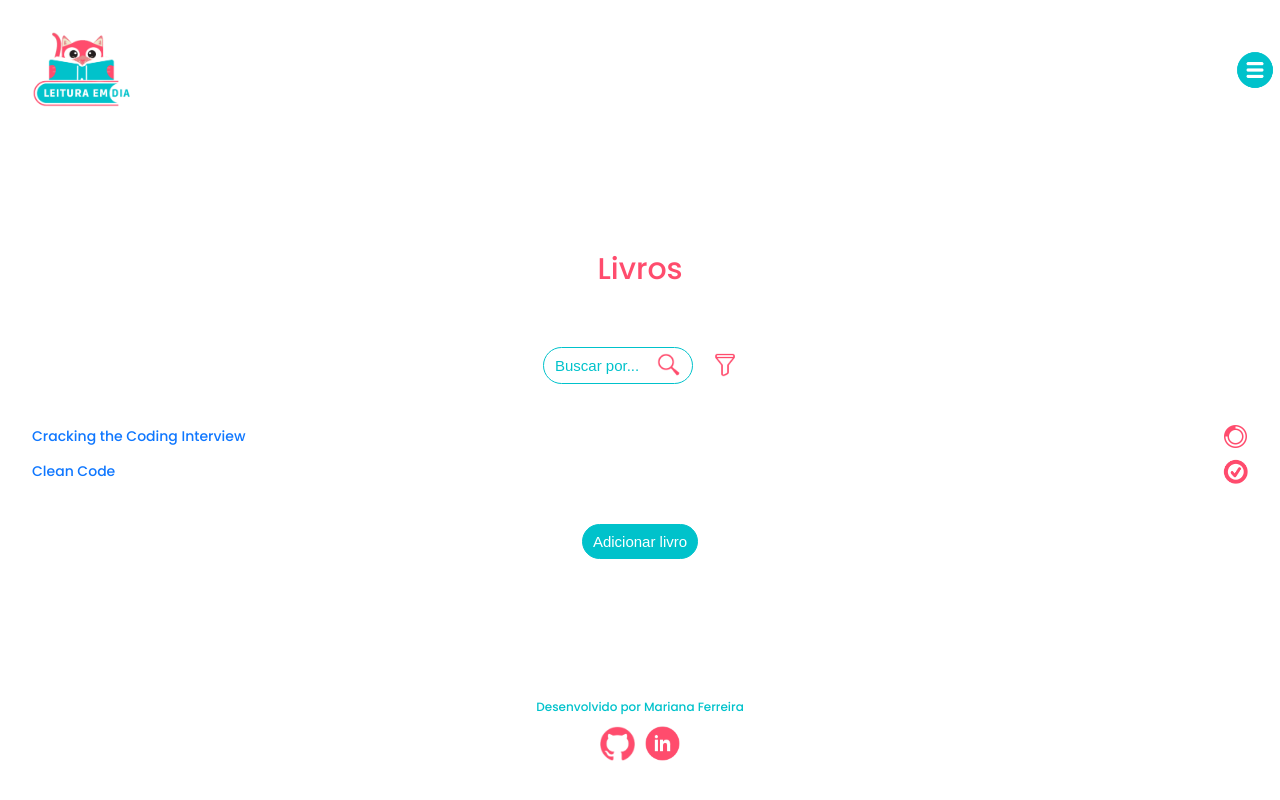
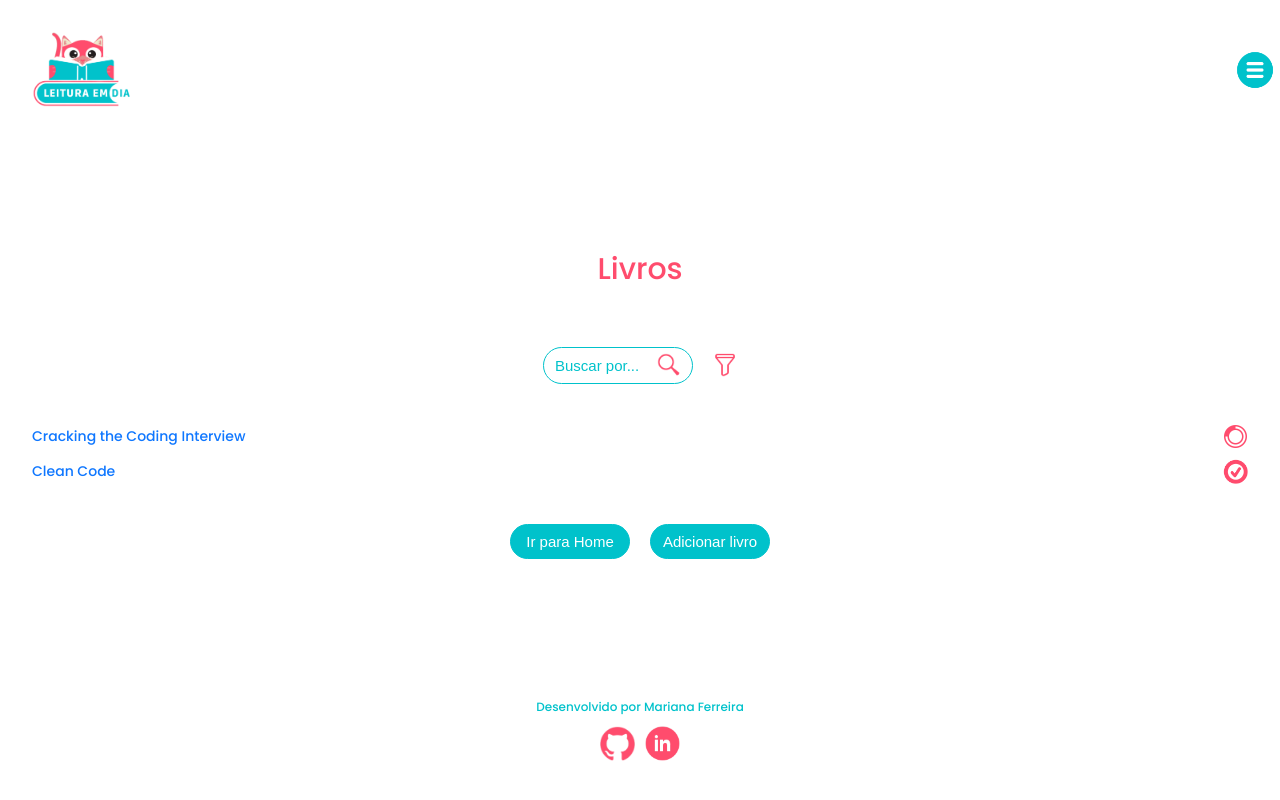
Before and after one commit to mariferreiradev/leitura-em-dia, a Vue app: page /seus-livros in a window 1280 px wide. Built offline with nearby package versions, Linux system fonts and the light colour scheme.

Commit message:
feat: add back to home button in your books

```diff
--- a/src/views/SeusLivrosView.vue
+++ b/src/views/SeusLivrosView.vue
@@ -23,6 +23,10 @@
             toggleCompleted() {
                 this.yourBooksOpen = !this.yourBooksOpen
                 this.completed = !this.completed
+            },
+
+            goBacktoHome() {
+                this.$router.push('/');
             },
         },
     }
@@ -54,6 +58,7 @@
         </div>
         <span :class="{hidden: alert}">Livro adicionado!</span>
         <div class="btn">
+            <button class="btn-primary" v-on:click="goBacktoHome()">Ir para Home</button>
             <button class="btn-primary" v-on:click="toggleAddBooks()">Adicionar livro</button>
         </div>
     </div>
@@ -198,6 +203,7 @@
         width: 70px;
     }
     .btn-primary {
+        width: 120px;
         font-size: 15px;
         background-color: #00c2cb;
         color: #ffff;
```
